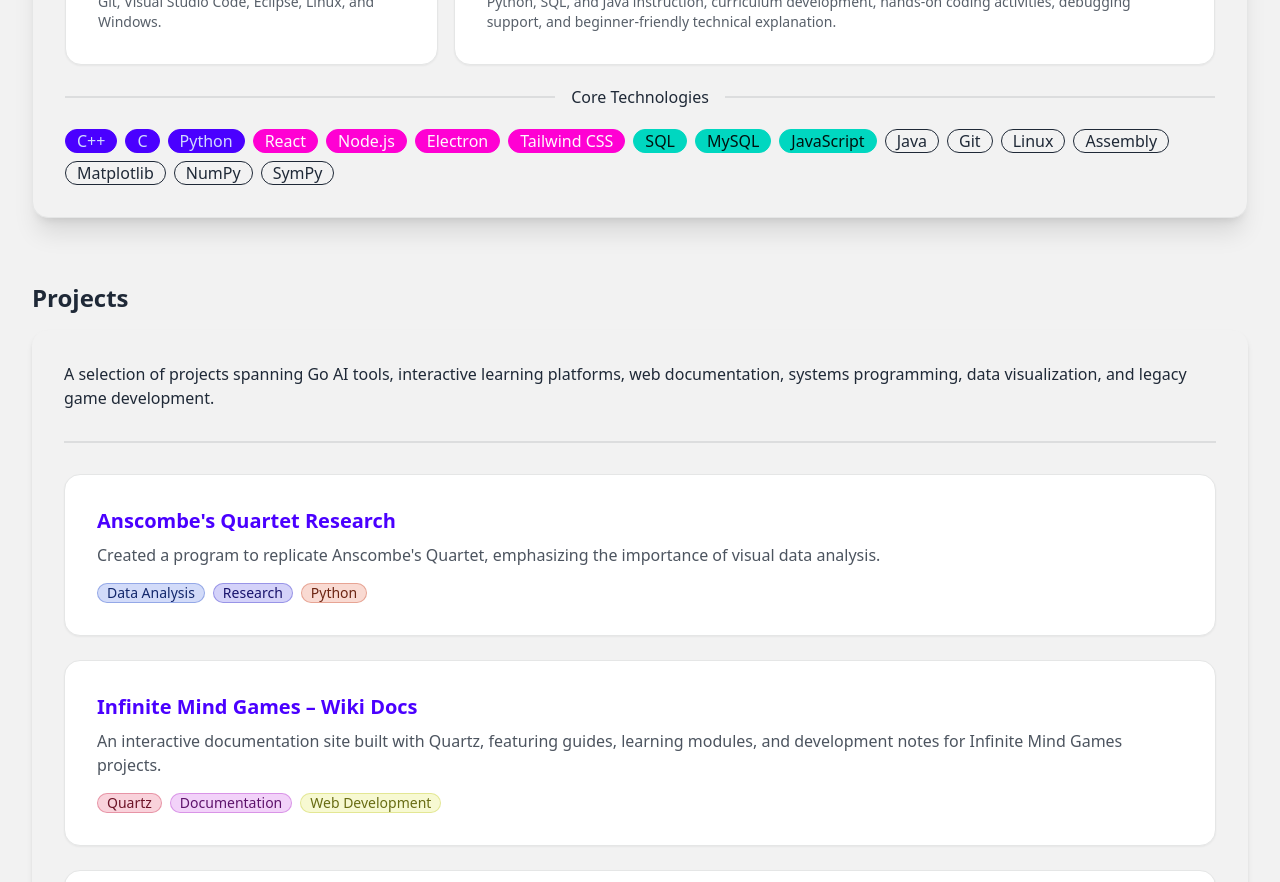
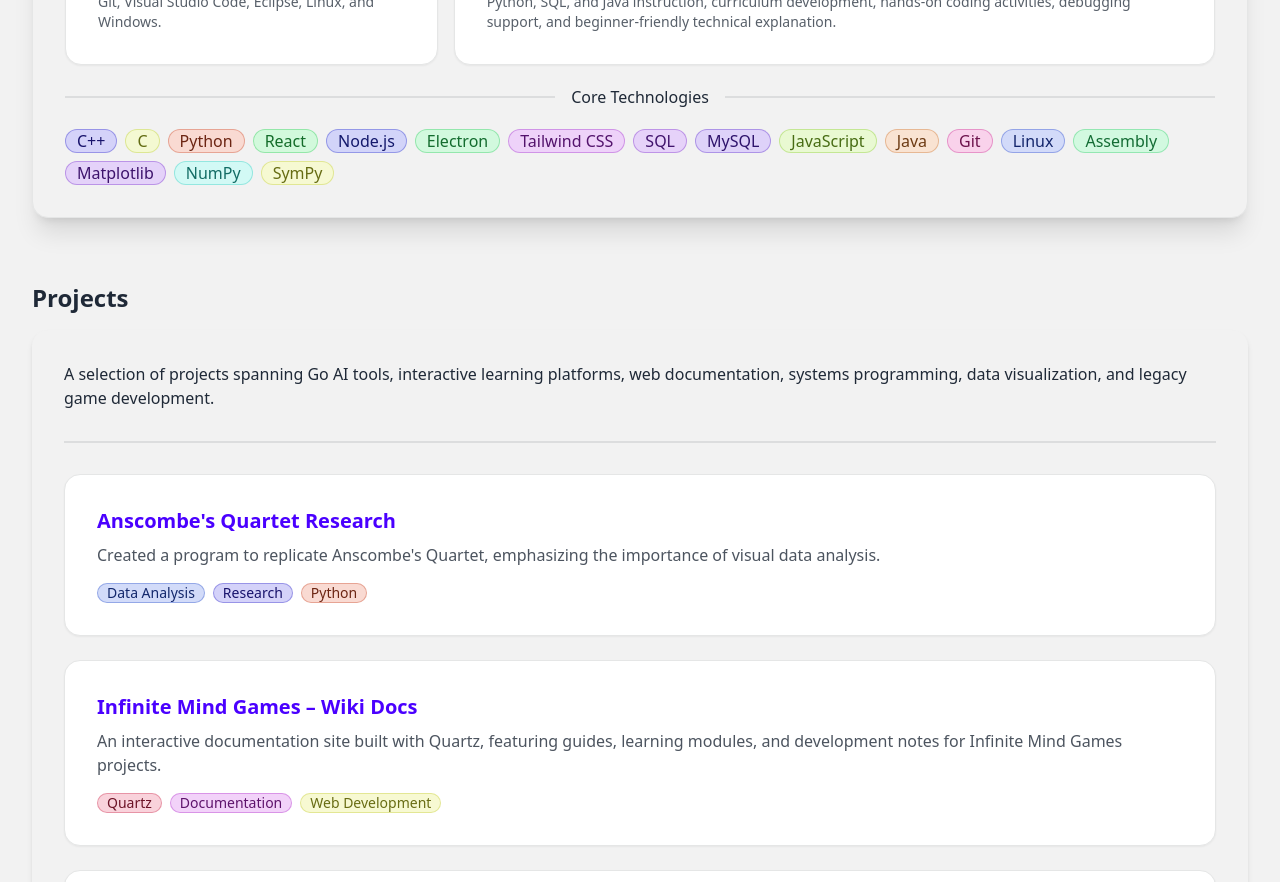
Before and after one commit to axyl-casc/axyl-casc.github.io, a React (Vite) app: page / in a window 1280 px wide. Shown: the part 1700-2582 px from the top of the page. Built offline with nearby package versions, Linux system fonts and the light colour scheme.

Commit message:
Make Core Technologies badges clickable tags

```diff
--- a/src/pages/HomePage.tsx
+++ b/src/pages/HomePage.tsx
@@ -187,26 +187,34 @@ export function HomePage() {
       <div className="divider my-0">Core Technologies</div>
 
       <div className="flex flex-wrap gap-2">
-        <div className="badge badge-primary badge-lg">C++</div>
-        <div className="badge badge-primary badge-lg">C</div>
-        <div className="badge badge-primary badge-lg">Python</div>
-
-        <div className="badge badge-secondary badge-lg">React</div>
-        <div className="badge badge-secondary badge-lg">Node.js</div>
-        <div className="badge badge-secondary badge-lg">Electron</div>
-        <div className="badge badge-secondary badge-lg">Tailwind CSS</div>
-
-        <div className="badge badge-accent badge-lg">SQL</div>
-        <div className="badge badge-accent badge-lg">MySQL</div>
-        <div className="badge badge-accent badge-lg">JavaScript</div>
-
-        <div className="badge badge-outline badge-lg">Java</div>
-        <div className="badge badge-outline badge-lg">Git</div>
-        <div className="badge badge-outline badge-lg">Linux</div>
-        <div className="badge badge-outline badge-lg">Assembly</div>
-        <div className="badge badge-outline badge-lg">Matplotlib</div>
-        <div className="badge badge-outline badge-lg">NumPy</div>
-        <div className="badge badge-outline badge-lg">SymPy</div>
+        {[
+          'C++',
+          'C',
+          'Python',
+          'React',
+          'Node.js',
+          'Electron',
+          'Tailwind CSS',
+          'SQL',
+          'MySQL',
+          'JavaScript',
+          'Java',
+          'Git',
+          'Linux',
+          'Assembly',
+          'Matplotlib',
+          'NumPy',
+          'SymPy'
+        ].map((tag) => (
+          <a
+            key={tag}
+            href={`/tags/${encodeURIComponent(tag.toLowerCase())}`}
+            className="badge badge-lg tag-badge hover:opacity-80 transition-opacity"
+            style={{ '--tag-hue': getTagHue(tag) } as CSSProperties}
+          >
+            {tag}
+          </a>
+        ))}
       </div>
     </div>
   </div>
```
